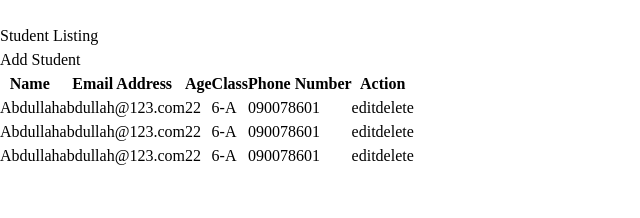
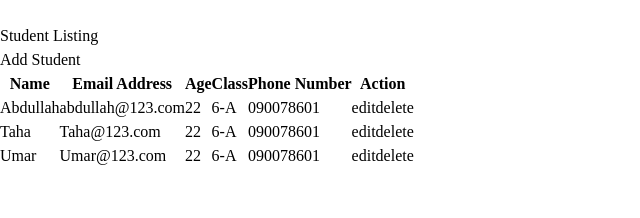
Before and after one commit to abdullahnadeemdev/crud-authenticaton, a React (Vite) app: page /student-list in a window 1280 px wide. Shown: the top 218 px of the page, without its empty margins (0-640 px from the left). Built offline with nearby package versions, Linux system fonts and the light colour scheme; some icons are missing.

Commit message:
edit complete

```diff
--- a/src/Pages/addStudent/AddStudent.jsx
+++ b/src/Pages/addStudent/AddStudent.jsx
@@ -5,7 +5,8 @@ import { NavLink } from "react-router";
 const AddStudent = (props) => {
   const dataArr = props?.listing;
   // console.log("new student", props);
-  console.log("data Arr", dataArr);
+  // console.log("data Arr", dataArr.length);
+
   const [studentInfo, setStudentInfo] = useState({
     roll: "",
     studentName: "",
@@ -84,13 +85,17 @@ const AddStudent = (props) => {
     }
   };
 
+  const num = () => {
+    return dataArr.length === 0 ? 1 : dataArr.length + 1;
+  };
+
   const handleChange = (e) => {
     const { name, value } = e.target;
-    let num = Math.floor(Math.random() * 100);
+    console.log(num);
     setStudentInfo({
       ...studentInfo,
       [name]: value,
-      roll: num,
+      id: num(),
     });
   };
   return (
--- a/src/Pages/update/Update.jsx
+++ b/src/Pages/update/Update.jsx
@@ -1,18 +1,21 @@
 import { useState } from "react";
 import Button from "../../components/shared/button/Button";
-import { NavLink } from "react-router";
+import { NavLink, useLocation } from "react-router";
 
 const Update = (props) => {
   const dataArr = props?.listing;
-  // console.log("new student", props);
-  console.log("data Arr", dataArr);
+  const { state } = useLocation();
+  //   const change = dataArr.map((item) => item.sName === state.sName);
+
+  //   console.log("Array", change);
+  console.log("data Arr in update", dataArr);
   const [studentInfo, setStudentInfo] = useState({
-    roll: "",
-    studentName: "",
-    emailS: "",
-    ageS: "",
-    studentClass: "",
-    phoneS: "",
+    id: state.id,
+    studentName: state.studentName,
+    emailS: state.emailS,
+    ageS: state.ageS,
+    studentClass: state.studentClass,
+    phoneS: state.phoneS,
   });
 
   const [error, setError] = useState([
@@ -76,9 +79,21 @@ const Update = (props) => {
     e.preventDefault();
 
     if (!validation()) {
-      console.log("form submitted");
-      props.setListing([...dataArr, studentInfo]);
-      // console.log("props", props);
+      console.log("changes updated", studentInfo);
+
+      props.setListing((prev) => {
+        return prev.map((item) => {
+          if (item.id === state.id) {
+            // console.log("item before", item),
+            item = { ...studentInfo };
+            return item;
+            // console.log("item after", item);
+            // console.log("item student", { ...studentInfo });
+          } else {
+            return item;
+          }
+        });
+      });
     } else {
       console.log("error submitting form");
     }
@@ -86,11 +101,9 @@ const Update = (props) => {
 
   const handleChange = (e) => {
     const { name, value } = e.target;
-    let num = Math.floor(Math.random() * 100);
     setStudentInfo({
       ...studentInfo,
       [name]: value,
-      roll: num,
     });
   };
   return (
--- a/src/components/studentList/Listing.jsx
+++ b/src/components/studentList/Listing.jsx
@@ -12,6 +12,7 @@ const Listing = (props) => {
       <table className="mt-20 p-4 table-auto">
         <thead>
           <tr className="uppercase">
+            {console.log("data in listing", dataArr)}
             {headArr.map((item, index) => (
               <th
                 key={index}
--- a/src/components/studentList/TbRow.jsx
+++ b/src/components/studentList/TbRow.jsx
@@ -1,12 +1,13 @@
-import { NavLink } from "react-router";
+import { Link, NavLink } from "react-router";
 import Button from "../shared/button/Button";
 
 const TbRow = ({ item, list }) => {
   const handleClick = () => {
-    const ele2 = list.data.listing.filter((list) => list.roll !== item.roll);
+    const ele2 = list.data.listing.filter((list) => list.id !== item.id);
     console.log("ele2", ele2);
     list.data.setListing([...ele2]);
   };
+
   return (
     <tr key={item.roll} className=" bg-chineseViolet text-white">
       {/* <td className="px-5 text-center xxs:text-xs sm:text-sm md:text-lg xl:text-xl border-r max-w-fit">
@@ -28,7 +29,17 @@ const TbRow = ({ item, list }) => {
         {item.phoneS}
       </td>
       <td>
-        <NavLink to="/update">
+        <NavLink
+          to="/update"
+          state={{
+            id: item.id,
+            studentName: item.studentName,
+            ageS: item.ageS,
+            studentClass: item.studentClass,
+            phoneS: item.phoneS,
+            emailS: item.emailS,
+          }}
+        >
           <Button>edit</Button>
         </NavLink>
         <Button onClick={handleClick}>delete</Button>
--- a/src/routes.jsx
+++ b/src/routes.jsx
@@ -12,7 +12,7 @@ const Router = () => {
 
   const [listing, setListing] = useState([
     {
-      roll: 1,
+      id: 1,
       studentName: "Abdullah",
       emailS: "abdullah@123.com",
       ageS: "22",
@@ -20,17 +20,17 @@ const Router = () => {
       phoneS: "090078601",
     },
     {
-      roll: 2,
-      studentName: "Abdullah",
-      emailS: "abdullah@123.com",
+      id: 2,
+      studentName: "Taha",
+      emailS: "Taha@123.com",
       ageS: "22",
       studentClass: "6-A",
       phoneS: "090078601",
     },
     {
-      roll: 3,
-      studentName: "Abdullah",
-      emailS: "abdullah@123.com",
+      id: 3,
+      studentName: "Umar",
+      emailS: "Umar@123.com",
       ageS: "22",
       studentClass: "6-A",
       phoneS: "090078601",
```
